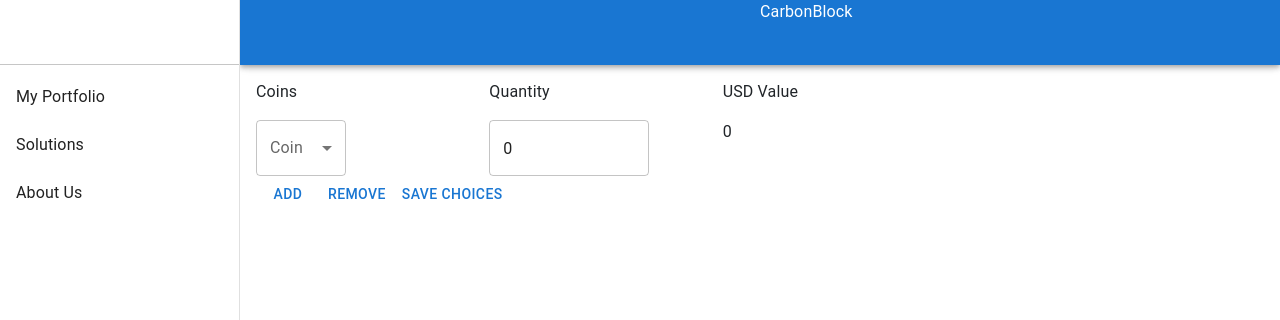
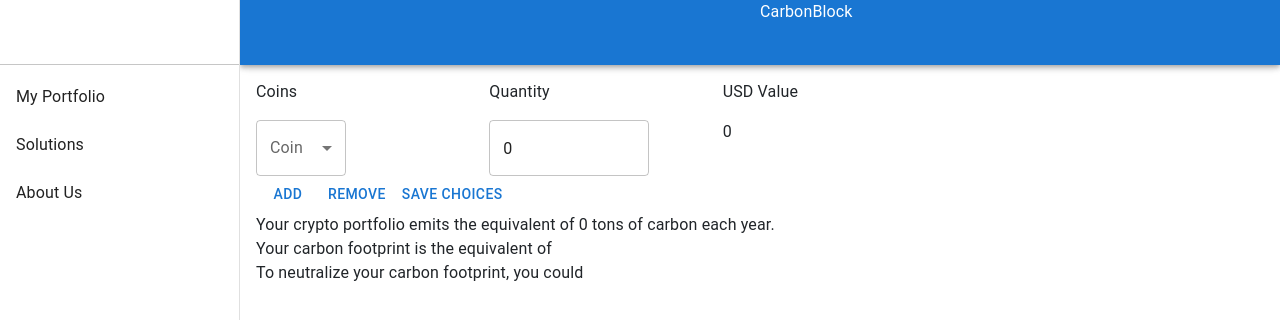
Before and after one commit to charalamposkokkalis/OxfordHack2022, a React (Create React App) app in the folder frontend/: page / in a window 1280 px wide. Shown: the top 320 px of the page. Built offline with nearby package versions, Linux system fonts and the light colour scheme.

Commit message:
Show solutions

```diff
--- a/frontend/src/Components/Home.js
+++ b/frontend/src/Components/Home.js
@@ -25,7 +25,9 @@
     zec: 107.2972,
   };
   const [coins, setCoins] = useState([<Coin id={0} choices={cryptos} />]);
-
+  const [solutions, setSolutions] = useState([]);
+  const [comparisons, setComparisons] = useState([]);
+  const [tons, setTons] = useState(0);
 
   const handleSubmit = (event) => {
     const reqString = { vals: [] };
@@ -45,7 +47,11 @@
     console.log(JSON.stringify(reqString));
     axios
       .post("http://localhost:5000/portfolio", JSON.stringify(reqString))
-      .then((resp) => console.log(resp));
+      .then((resp) => {
+        setSolutions(resp.data.out[0]);
+        setComparisons(resp.data.out[1]);
+        setTons(resp.data.out[2]);
+      });
   };
 
   const addButton = (e) => {
@@ -80,6 +86,23 @@
         </Button>
         <Button onClick={handleSubmit}>Save Choices </Button>
       </form>
+      <Typography>
+        {"Your crypto portfolio emits the equivalent of " +
+          tons +
+          " tons of carbon each year."}
+      </Typography>
+      <Typography>
+        {coins.length > 0
+          ? "Your carbon footprint is the equivalent of " +
+            solutions.join(", or ")
+          : ""}
+      </Typography>
+      <Typography>
+        {coins.length > 0
+          ? "To neutralize your carbon footprint, you could " +
+            comparisons.join(", or ")
+          : ""}
+      </Typography>
     </div>
   );
 };
```
Also changed, not shown: 2 other files (tests, documents, lock files or other folders).
